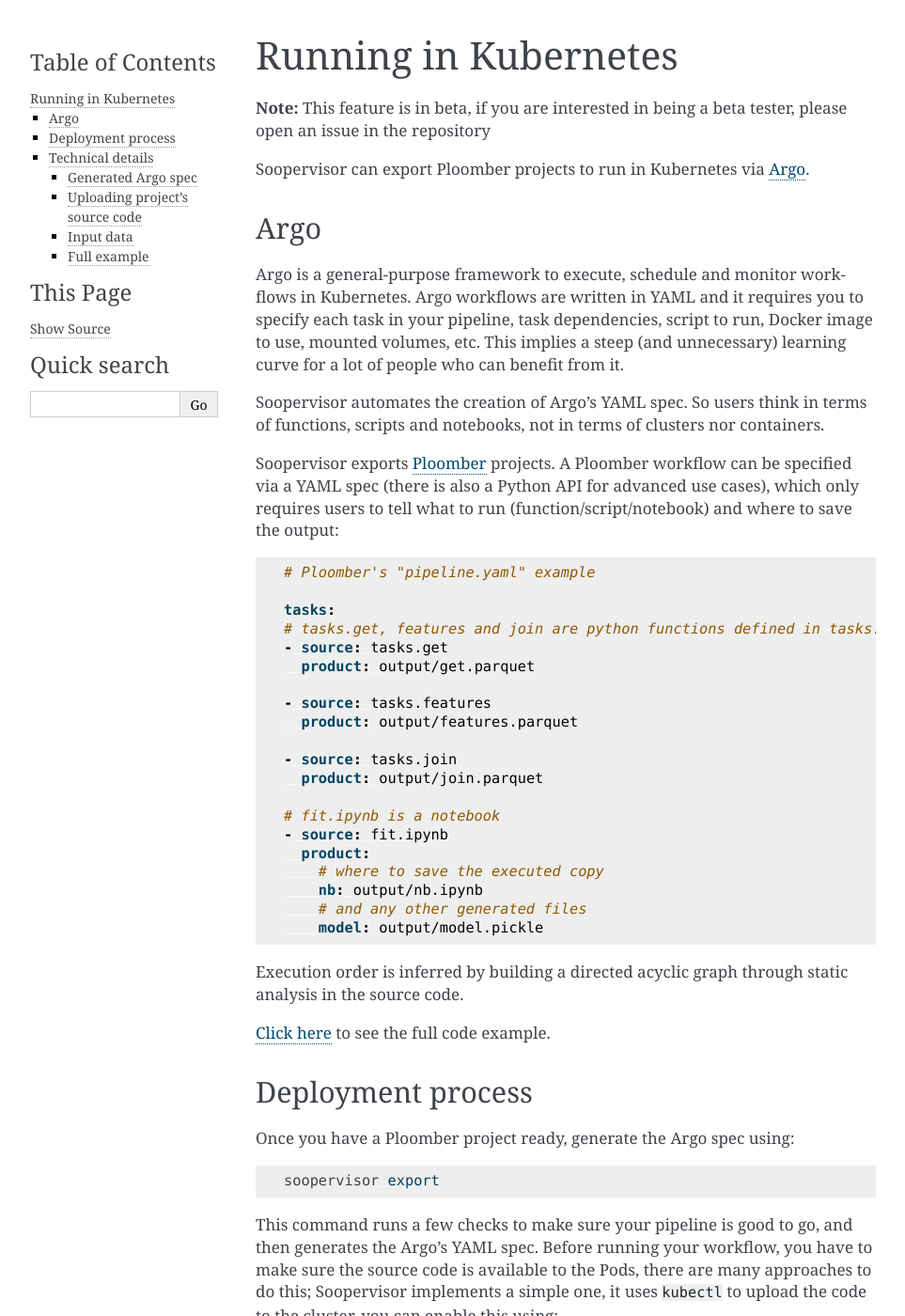
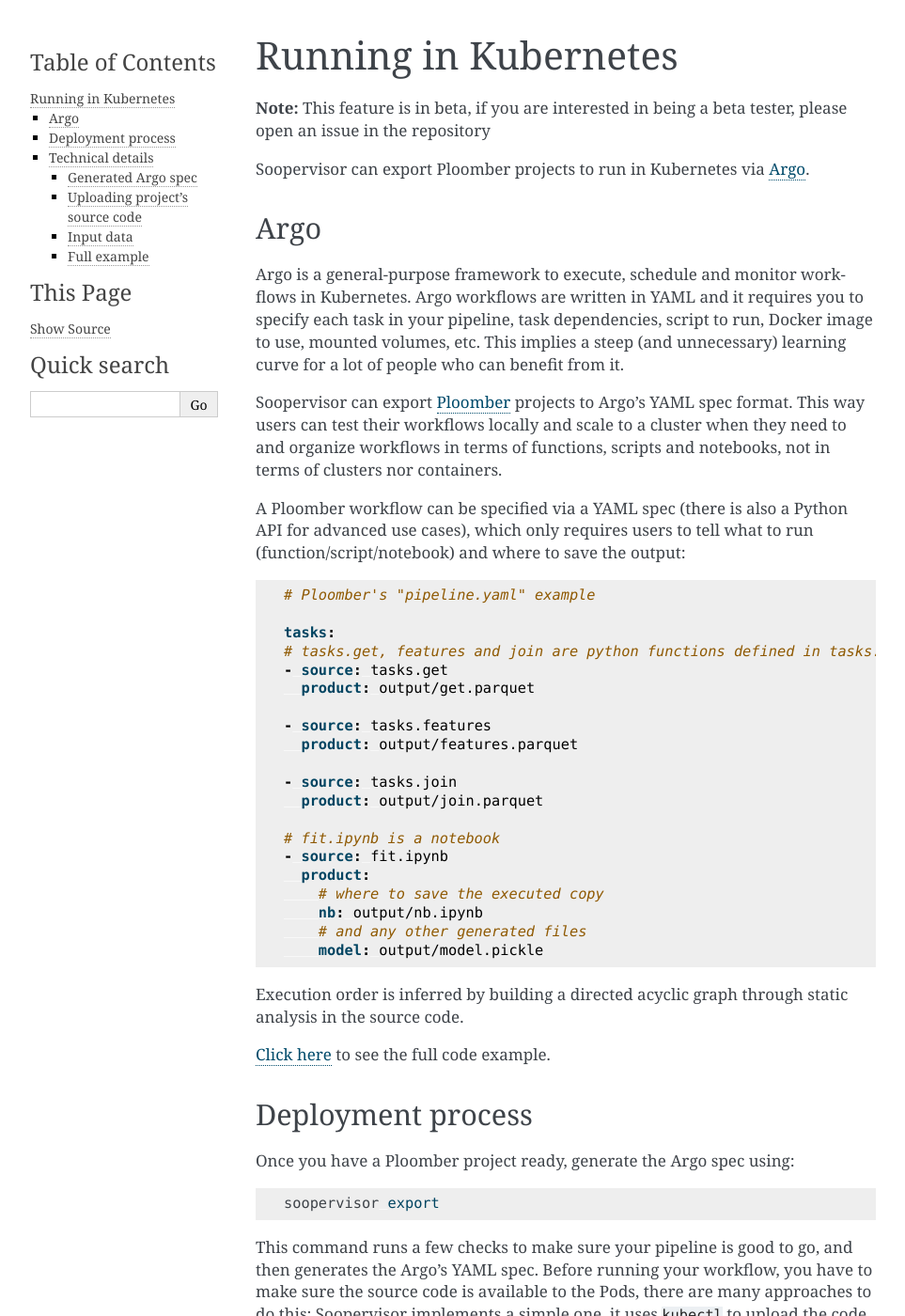
Before and after one commit to ploomber/soopervisor, a Sphinx documentation site: the page built from doc/kubernetes.rst, in a window 1280 px wide and 1400 px high. Shown: the whole window at 94% size, without its empty margins (148-1111 px from the left). Built offline with Sphinx 7.4.7, drawn with Linux system fonts in a browser that asks for light colours; some of the changed text lies outside the part shown.

Commit message:
documentation updates

```diff
--- a/doc/index.rst
+++ b/doc/index.rst
@@ -10,7 +10,7 @@
    local
    ci
    scheduling
-   argo
+   kubernetes
    airflow
    api/index
    dev
--- a/doc/argo.rst
+++ b/doc/kubernetes.rst
@@ -15,10 +15,12 @@
 mounted volumes, etc. This implies a steep (and unnecessary) learning curve
 for a lot of people who can benefit from it.
 
-Soopervisor automates the creation of Argo's YAML spec. So users think in terms
-of functions, scripts and notebooks, not in terms of clusters nor containers.
+Soopervisor can export `Ploomber <https://github.com/ploomber/ploomber>`_
+projects to Argo's YAML spec format. This way users can test their workflows
+locally and scale to a cluster when they need to and organize workflows in
+terms of functions, scripts and notebooks, not in terms of clusters nor
+containers.
 
-Soopervisor exports `Ploomber <https://github.com/ploomber/ploomber>`_ projects.
 A Ploomber workflow can be specified via a YAML spec (there is also a Python
 API for advanced use cases), which only requires users to tell what to run
 (function/script/notebook) and where to save the output:
@@ -86,7 +88,8 @@
 to use, how to mount volumes and how to install dependencies), end-users are
 able to leverage Argo without having to modify their Ploomber projects.
 
-For a complete API reference see :doc:`Argo API <api/argo>`.
+For options to configure the exported DAG and to set up code uploading see:
+:doc:`Argo API <api/argo>`.
 
 Technical details
 -----------------
```
Also changed, not shown: other parts of doc/kubernetes.rst (+4 -4 lines).
